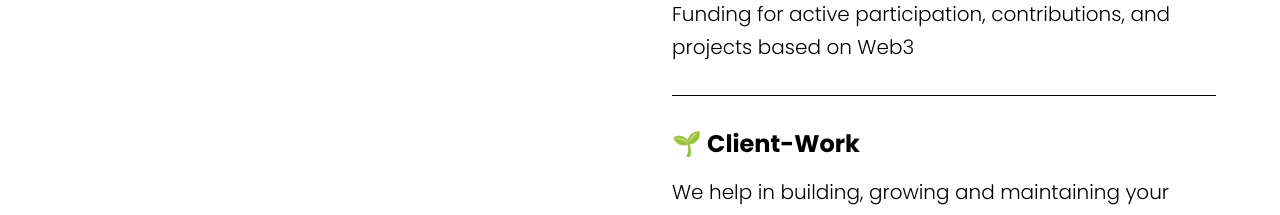
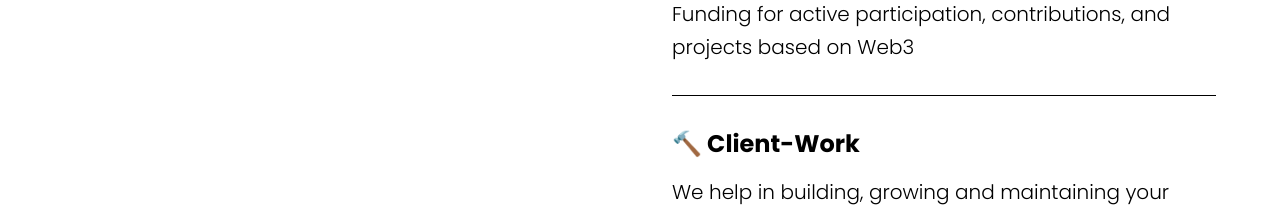
Before and after one commit to solomonshalom/web3-website, a Next.js app: page / in a window 1280 px wide. Shown: the part 1380-1595 px from the top of the page. Built offline with nearby package versions, Linux system fonts and the light colour scheme.

Commit message:
Hello! Mom

```diff
--- a/pages/index.js
+++ b/pages/index.js
@@ -110,7 +110,7 @@ export default function Home() {
           </p>
            <hr className="my-8 border-t border-black dark:border-white border-solid" />
           <h3 className="mb-4 text-xl md:text-2xl font-poppins-bold">
-            &#127793; Client-Work
+            &#128296; Client-Work
           </h3>
           <p className="text-base md:text-lg lg:text-xl leading-relaxed md:leading-relaxed lg:leading-relaxed">
             We help in building, growing and maintaining your projects - no matter how big or complex your requets are, we always deliver
```
